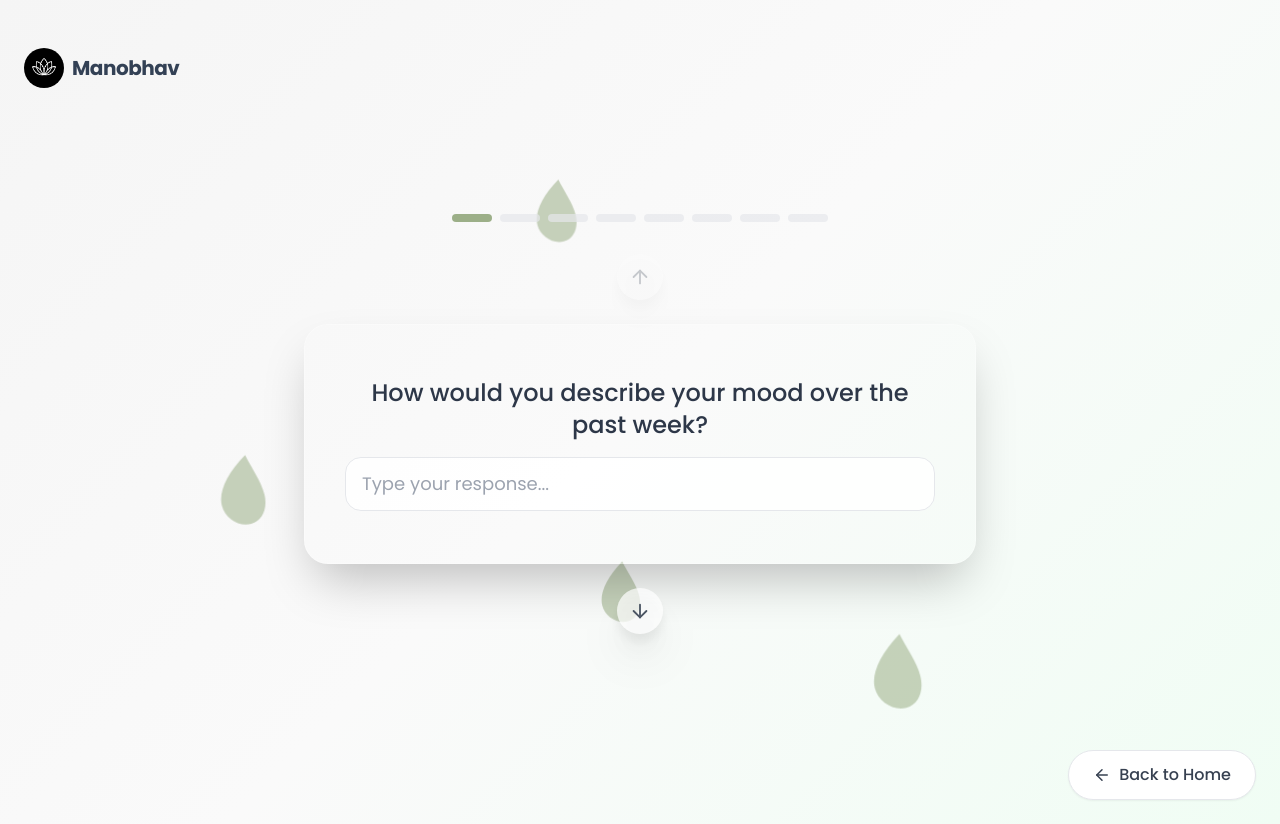
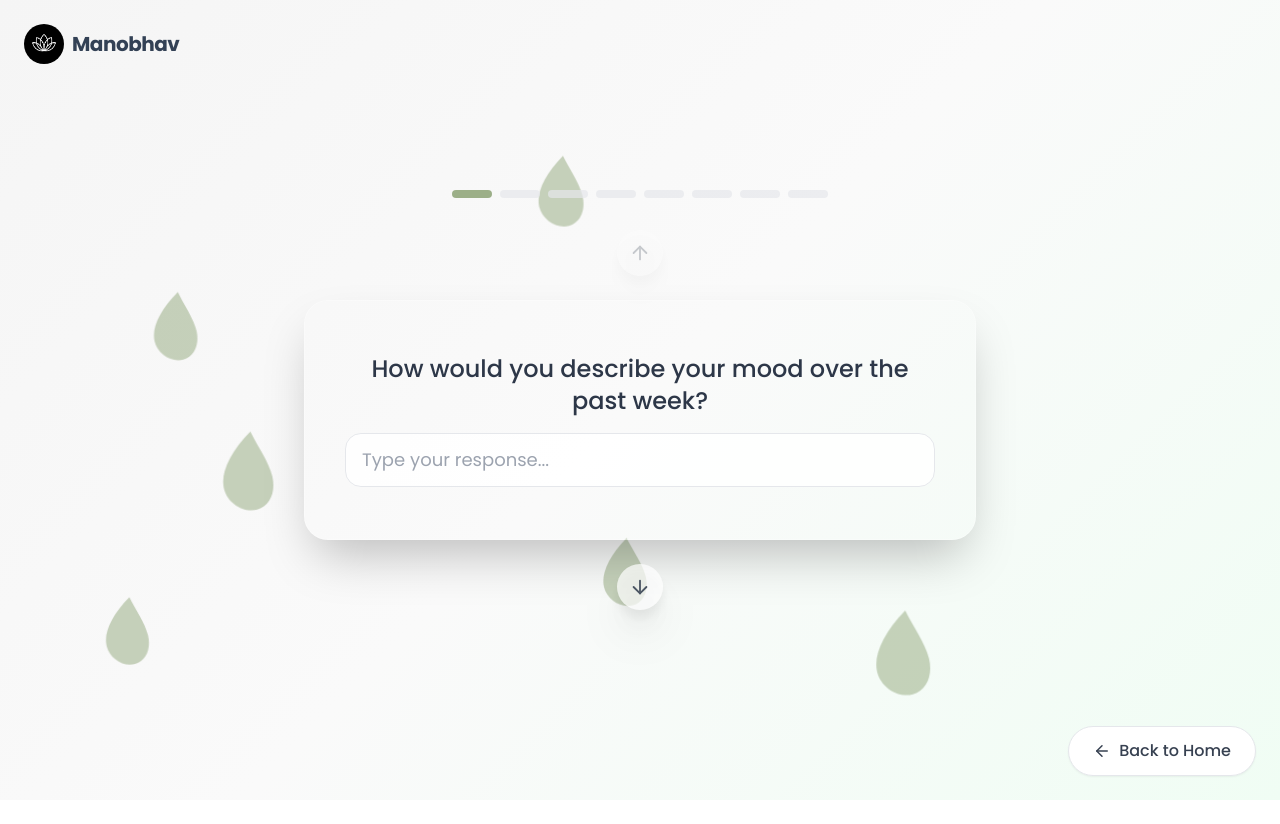
Before and after one commit to Shashank-Shukla/Manobhav, a React (Vite) app in the folder Frontend/manobhav-ui/: page / in a window 1280 px wide. Both pictures are taken after a click on the button "Get Started". After the commit the page ends 800 px from the top, so only its background shows below. Built offline with nearby package versions, Linux system fonts and the light colour scheme.

Commit message:
Fix journey builder scroll, layout, and leaf animation

```diff
--- a/Frontend/manobhav-ui/src/App.tsx
+++ b/Frontend/manobhav-ui/src/App.tsx
@@ -33,6 +33,8 @@ export default function App() {
   const goHome = () => setCurrentView('home');
   const goJourney = () => setCurrentView('journey');
 
+  const mainClass = currentView === 'journey' ? 'min-h-screen' : 'min-h-screen pt-6';
+
   return (
     <div className="font-[Poppins] min-h-screen text-[color:var(--text-color)] selection:bg-[#D6A2AD] selection:text-white">
       <div className="fixed inset-0 bg-[var(--bg-gradient)] -z-50" />
@@ -41,7 +43,7 @@ export default function App() {
         <NavBar onNavigate={setCurrentView} themeMode={themeMode} onToggleTheme={toggleTheme} />
       )}
 
-      <main className="min-h-screen pt-6">
+      <main className={mainClass}>
         {currentView === 'home' && (
           <ErrorBoundary
             context="route-home"
--- a/Frontend/manobhav-ui/src/pages/JourneyPage.tsx
+++ b/Frontend/manobhav-ui/src/pages/JourneyPage.tsx
@@ -41,7 +41,8 @@ export function JourneyPage({ onBackHome }: JourneyPageProps) {
     if (e.deltaY < 0) goPrev();
   };
 
-  const floatingLeaves = useMemo(() => {
+  const [floatingLeaves] = useState(() => {
+    const randomLeaves = () => {
       const count = Math.floor(Math.random() * 5) + 3; // 3-7 leaves
       return Array.from({ length: count }).map(() => ({
         top: `${10 + Math.random() * 70}%`,
@@ -50,9 +51,11 @@ export function JourneyPage({ onBackHome }: JourneyPageProps) {
         delay: `${Math.random() * 2}s`,
         driftX: Math.random() * 16 - 8,
         driftY: Math.random() * 16 - 8,
-      size: 64 + Math.random() * 24,
+        size: 72 + Math.random() * 28,
       }));
-  }, []);
+    };
+    return randomLeaves();
+  });
 
   return (
     <div
```
Lines whose indentation alone changed are shown as unchanged.
